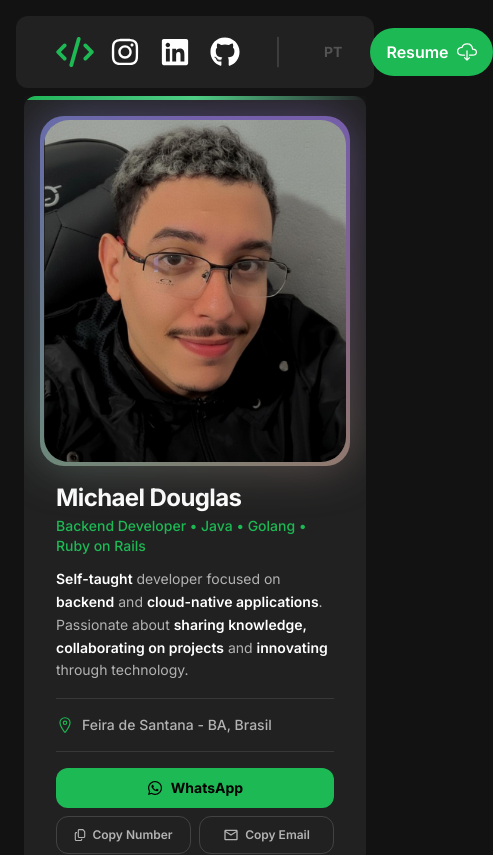
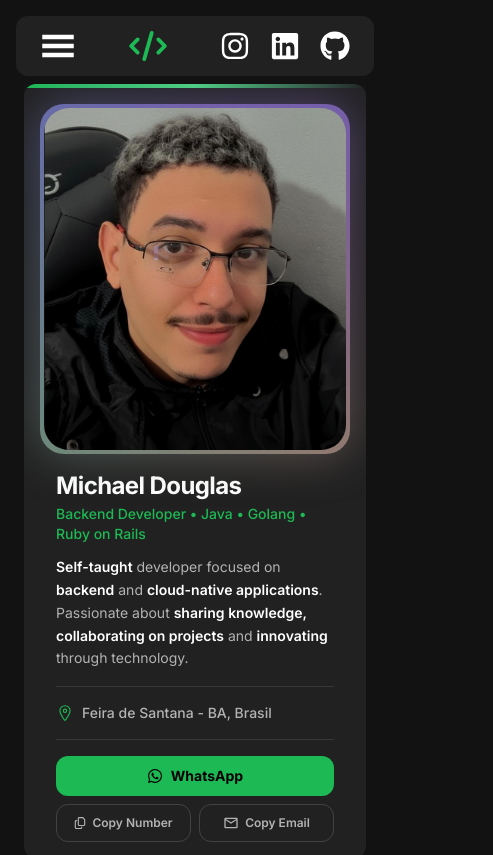
Before and after one commit to Bulletdev/PORTFOLIO, a Next.js app: page / in a window 390 px wide. Shown: the top 855 px of the page, 493 px wide, since content can reach past the window. Built offline with nearby package versions, Linux system fonts and the light colour scheme.

Commit message:
fix: solve mobile menu issue

```diff
--- a/src/app/components/MobileNav.tsx
+++ b/src/app/components/MobileNav.tsx
@@ -3,13 +3,14 @@
 import SocialLinks from "./SocialLinks";
 import NavButton from "./NavButton";
 import { useLanguage } from "../contexts/languageContext";
+import { PiLineVerticalThin } from "react-icons/pi";
 
 interface MobileNavProps {
   handleMobile: () => void;
 }
 
 export default function MobileNav({ handleMobile }: MobileNavProps) {
-  const { t } = useLanguage();
+  const { t, toggleLanguage } = useLanguage();
 
   const links = [
     { section: t.experience.sectionTitle, href: "#experience" },
@@ -31,8 +32,15 @@ export default function MobileNav({ handleMobile }: MobileNavProps) {
           </a>
         </div>
       ))}
-      <div className="flex flex-row gap-5 p-3 items-center justify-center">
+      <div className="flex flex-row gap-3 p-3 items-center justify-center">
         <SocialLinks />
+        <PiLineVerticalThin className="text-spotify-gray text-3xl" />
+        <button
+          onClick={toggleLanguage}
+          className="text-sm font-bold text-spotify-gray hover:text-white transition-colors px-1"
+        >
+          {t.nav.toggleLang}
+        </button>
         <NavButton name={t.nav.resume} href={t.cvUrl} />
       </div>
     </nav>
--- a/src/app/components/Navigation.tsx
+++ b/src/app/components/Navigation.tsx
@@ -50,15 +50,17 @@ export default function Navigation(): ReactNode {
 
           <section className="flex flex-row gap-5 items-center">
             <SocialLinks />
-            <PiLineVerticalThin className="text-spotify-gray text-4xl" />
+            <PiLineVerticalThin className="max-md:hidden text-spotify-gray text-4xl" />
             <button
               onClick={toggleLanguage}
-              className="text-sm font-bold text-spotify-gray hover:text-white transition-colors px-2"
+              className="max-md:hidden text-sm font-bold text-spotify-gray hover:text-white transition-colors px-2"
               title="Switch language"
             >
               {t.nav.toggleLang}
             </button>
-            <NavButton name={t.nav.resume} href={t.cvUrl} />
+            <div className="max-md:hidden">
+              <NavButton name={t.nav.resume} href={t.cvUrl} />
+            </div>
           </section>
         </section>
         {mobile && <MobileNav handleMobile={handleMobile} />}
```
